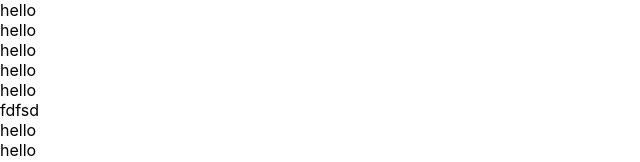
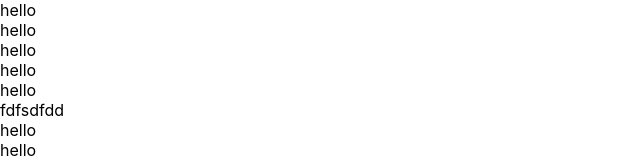
Before and after one commit to Bigon4ik/kabzda, a React (Create React App) app: page / in a window 1280 px wide. Shown: the top 162 px of the page, without its empty margins (0-640 px from the left). Built offline with nearby package versions, Linux system fonts and the light colour scheme.

Commit message:
two commit

```diff
--- a/src/Acordion.tsx
+++ b/src/Acordion.tsx
@@ -7,7 +7,7 @@ function App() {
   return (
     <div >
      <Rating/>
-     fdfsd
+     fdfsdfdd
     </div>
   );
 }
```
